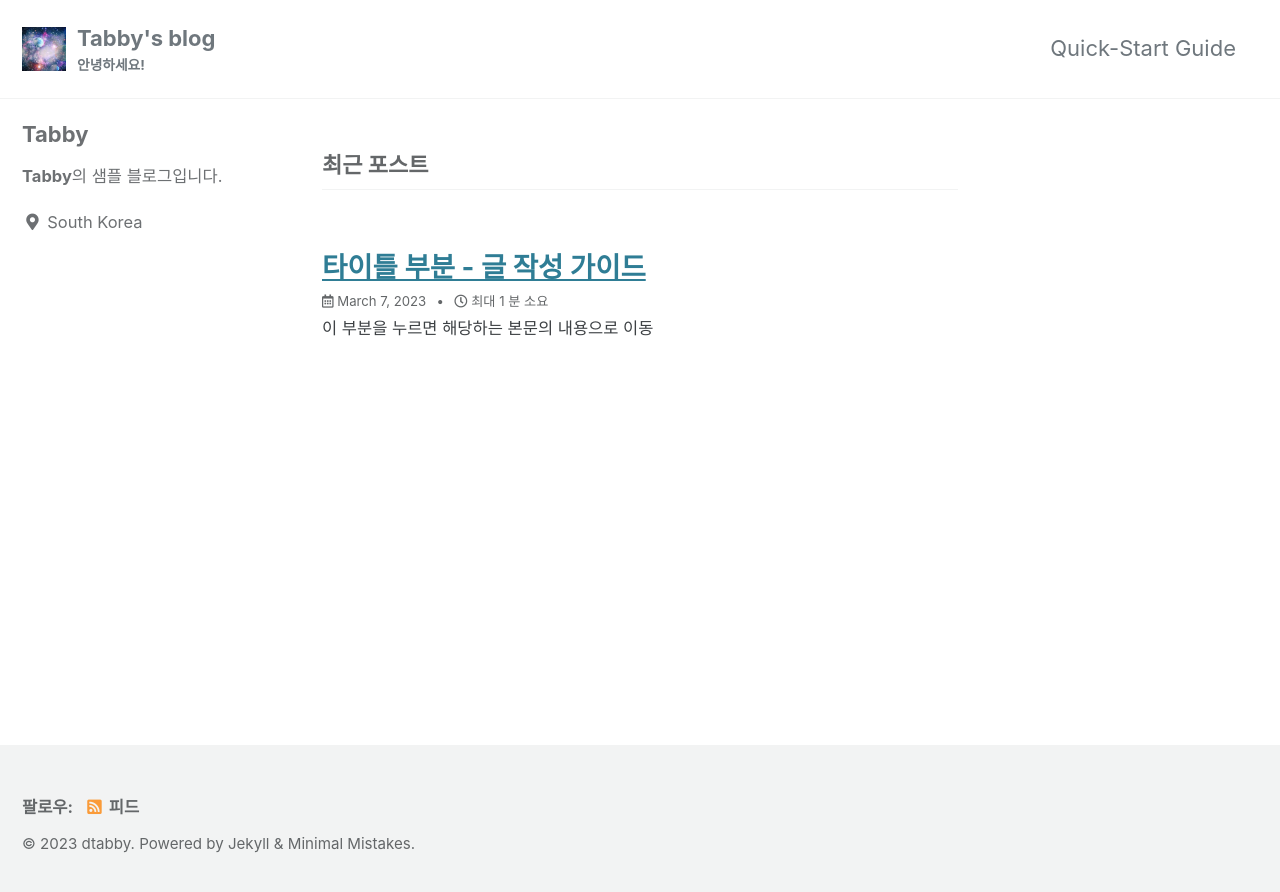
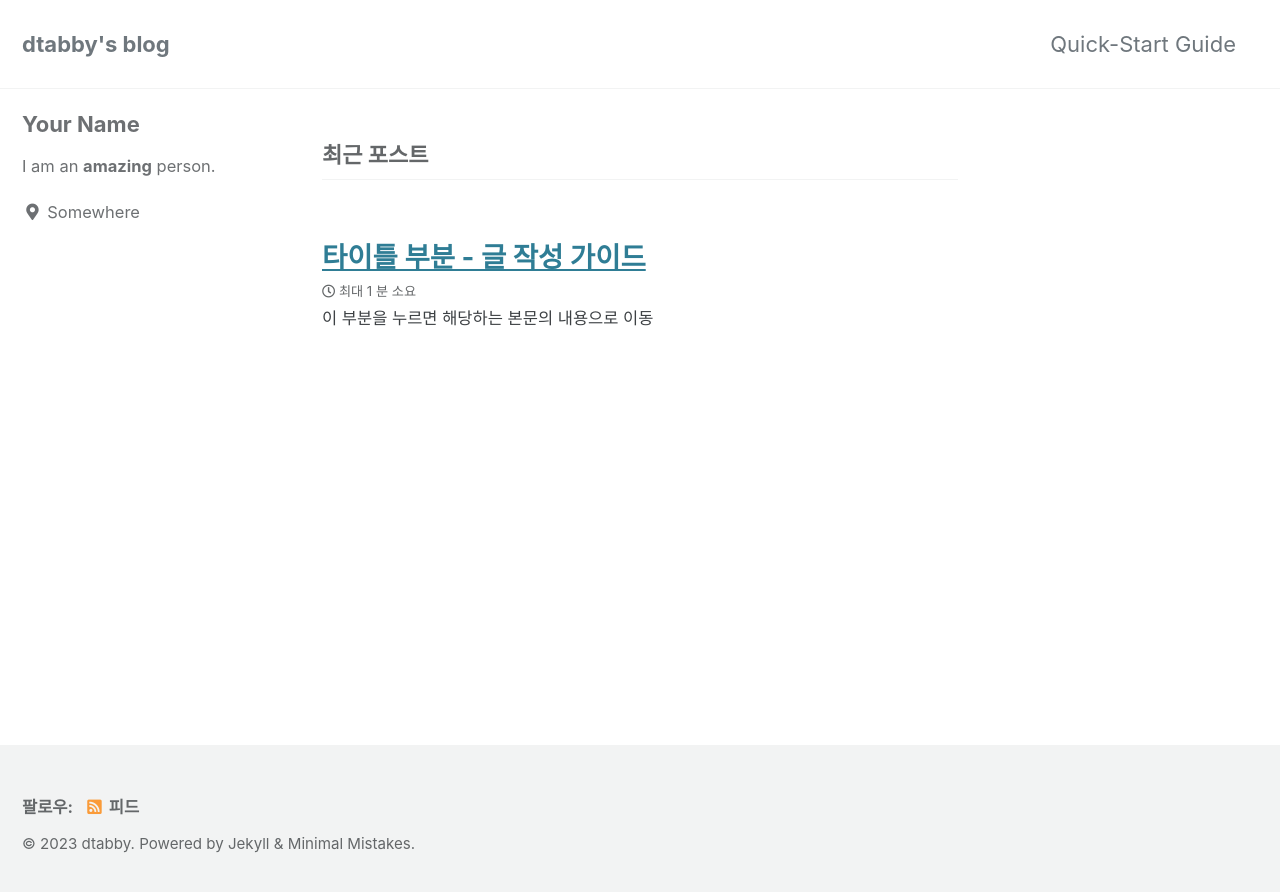
Before and after one commit to dtabby/dtabby.github.io, a Jekyll site: the page built from index.html, in a window 1280 px wide. Shown: the top 892 px of the page. Built offline with Jekyll 4.4.1, drawn with Linux system fonts in a browser that asks for light colours; cached includes are drawn as plain includes; the list of posts is cut into pages by our own code.

Commit message:
Revert "commit"
This reverts commit 2e4911a2c9ca4c1d72bc3cdf3e65727212c77667.

```diff
--- a/_config.yml
+++ b/_config.yml
@@ -16,18 +16,18 @@ minimal_mistakes_skin    : "default" # "air", "aqua", "contrast", "dark", "dirt"
 
 # Site Settings
 locale                   : "ko-KR"
-title                    : "Tabby's blog"
-title_separator          : "|"
-subtitle                 : "안녕하세요!"
+title                    : "dtabby's blog"
+title_separator          : "-"
+subtitle                 : # site tagline that appears below site title in masthead
 name                     : "dtabby"
-description              : "Tabby의 블로그입니다."
+description              : "dtabby의 블로그입니다."
 url                      : "https://dtabby.github.io" # the base hostname & protocol for your site e.g.
 baseurl                  : # the subpath of your site, e.g. "/blog"
 repository               : # GitHub username/repo-name e.g. "mmistakes/minimal-mistakes"
 teaser                   : # path of fallback teaser image, e.g. "/assets/images/500x300.png"
-logo                     : "/assets/images/우주.jpg"
+logo                     : # path of logo image to display in the masthead, e.g. "/assets/images/88x88.png"
 masthead_title           : # overrides the website title displayed in the masthead, use " " for no title
-breadcrumbs              : true # true, false (default)
+# breadcrumbs            : false # true, false (default)
 words_per_minute         : 200
 comments:
   provider               : # false (default), "disqus", "discourse", "facebook", "staticman", "staticman_v2", "utterances", "giscus", "custom"
@@ -104,10 +104,10 @@ analytics:
 
 # Site Author
 author:
-  name             : "Tabby"
+  name             : "Your Name"
   avatar           : # path of avatar image, e.g. "/assets/images/bio-photo.jpg"
-  bio              : "**Tabby**의 샘플 블로그입니다."
-  location         : "South Korea"
+  bio              : "I am an **amazing** person."
+  location         : "Somewhere"
   email            :
   links:
     - label: "Email"
@@ -290,5 +290,3 @@ defaults:
       comments: # true
       share: true
       related: true
-      show_date: true
-      date_format: "%Y-%m-%d"
```
Also changed, not shown: assets/images/우주.jpg (deleted).
